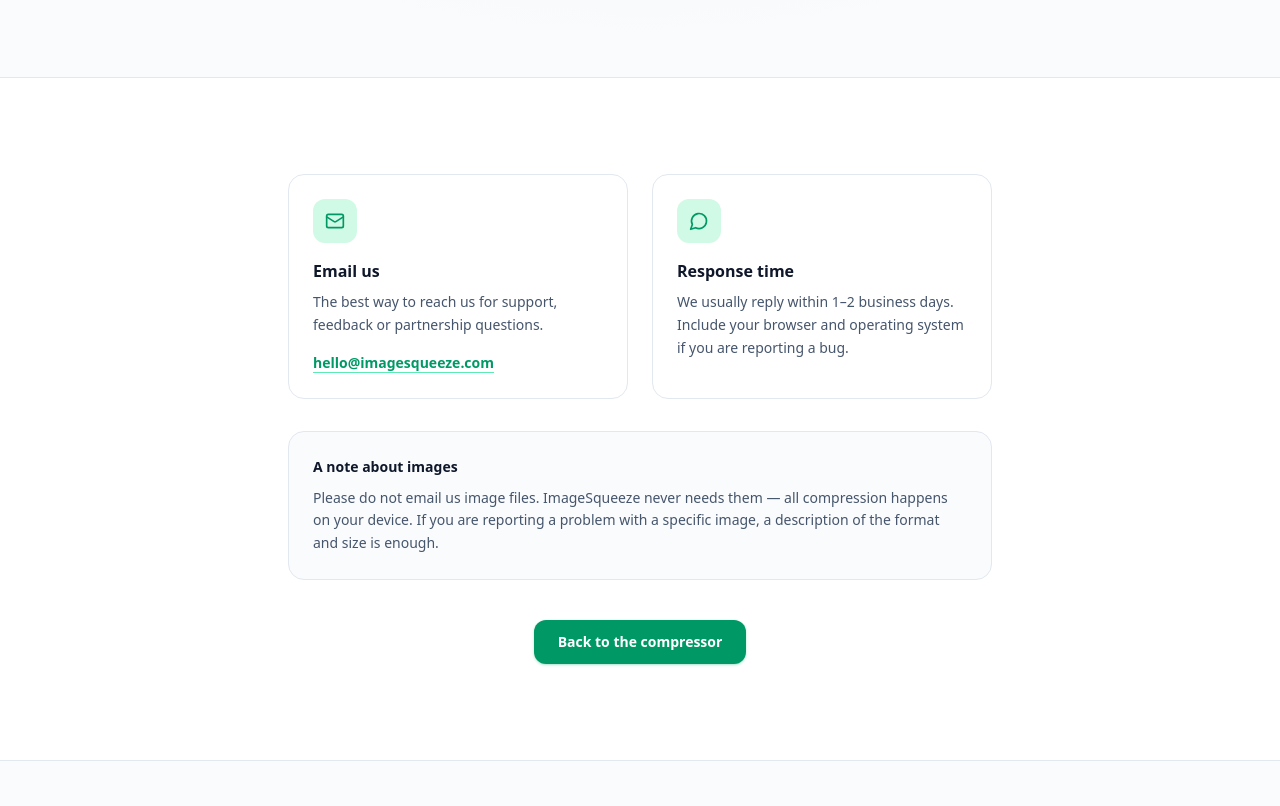
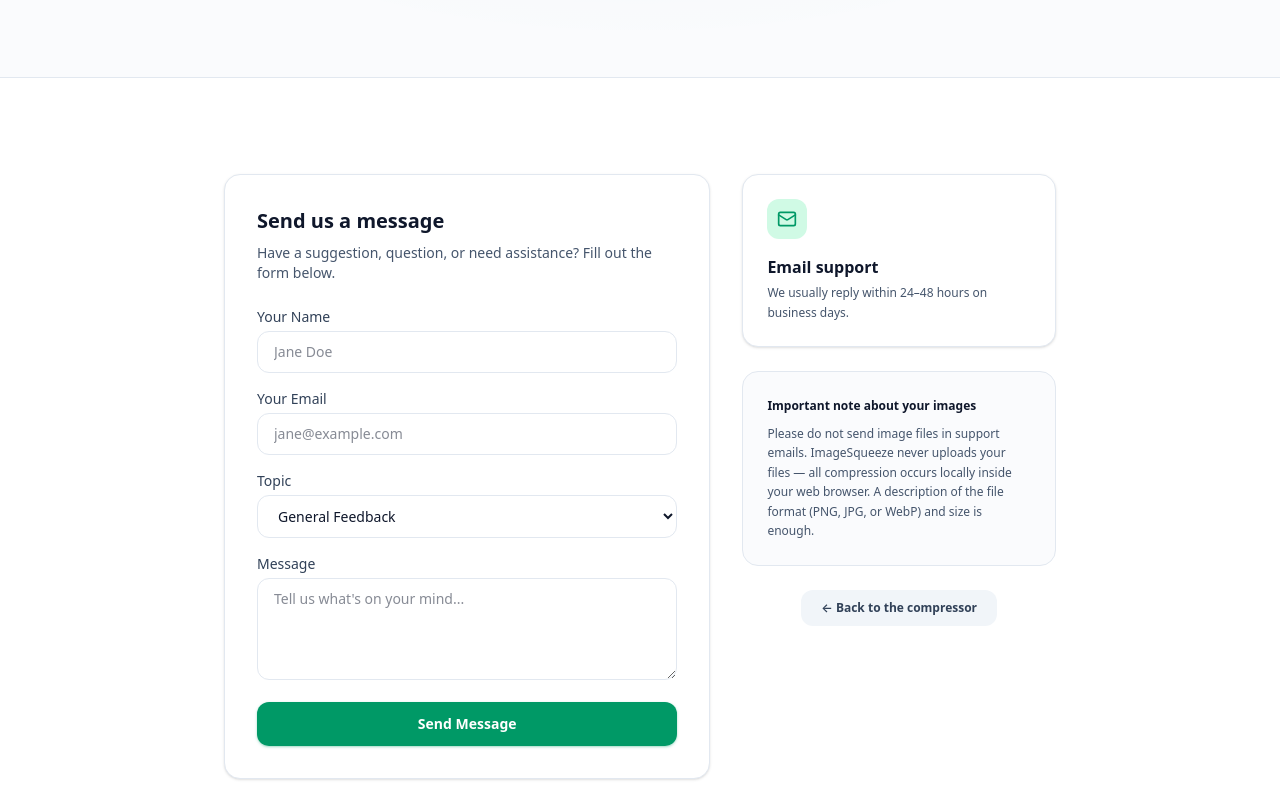
Before and after one commit to siyamxe/imagesqueeze, an Astro site: page /contact in a window 1280 px wide. Shown: the part 273-1079 px from the top of the page. Built offline with nearby package versions, Linux system fonts and the light colour scheme; Astro itself is replaced by a stand-in of ours.

Commit message:
Fix canonical URLs, robots.txt, add sitemap.xml, and add interactive contact form

```diff
--- a/astro.config.mjs
+++ b/astro.config.mjs
@@ -2,9 +2,10 @@ import { defineConfig } from 'astro/config';
 import sitemap from '@astrojs/sitemap';
 import tailwindcss from '@tailwindcss/vite';
 
-// Update `site` to your final domain before deploying.
+// Automatically uses SITE_URL environment variable, or falls back to your current live deployment.
+// When you buy your custom domain, simply update the default URL below.
 export default defineConfig({
-  site: 'https://imagesqueeze.pages.dev',
+  site: process.env.SITE_URL || 'https://imagesqueeze.siyamxe.workers.dev',
   integrations: [sitemap()],
   vite: {
     plugins: [tailwindcss()],
--- a/public/robots.txt
+++ b/public/robots.txt
@@ -1,4 +1,5 @@
 User-agent: *
 Allow: /
 
-Sitemap: https://imagesqueeze.pages.dev/sitemap-index.xml
+Sitemap: https://imagesqueeze.siyamxe.workers.dev/sitemap-index.xml
+Sitemap: https://imagesqueeze.siyamxe.workers.dev/sitemap.xml
--- a/src/components/Header.astro
+++ b/src/components/Header.astro
@@ -6,6 +6,7 @@ const nav = [
   { href: '/#features', label: 'Features' },
   { href: '/#faq', label: 'FAQ' },
   { href: '/about', label: 'About' },
+  { href: '/contact', label: 'Contact' },
 ];
 ---
 
--- a/src/pages/contact.astro
+++ b/src/pages/contact.astro
@@ -14,97 +14,106 @@ import PageHero from '../components/PageHero.astro';
   />
 
   <section class="py-16 sm:py-24">
-    <div class="mx-auto max-w-3xl px-4 sm:px-6 lg:px-8">
-      <div class="grid gap-6 sm:grid-cols-2">
-        <div
-          class="rounded-2xl border border-slate-200 bg-white p-6 dark:border-slate-800 dark:bg-slate-900/60"
+    <div class="mx-auto max-w-4xl px-4 sm:px-6 lg:px-8">
+      <div class="grid gap-8 lg:grid-cols-5">
+        <!-- Contact Form -->
+        <div class="lg:col-span-3 rounded-2xl border border-slate-200 bg-white p-6 sm:p-8 dark:border-slate-800 dark:bg-slate-900/60 shadow-sm">
+          <h2 class="text-xl font-bold text-slate-900 dark:text-white mb-2">Send us a message</h2>
+          <p class="text-sm text-slate-600 dark:text-slate-400 mb-6">
+            Have a suggestion, question, or need assistance? Fill out the form below.
+          </p>
+
+          <form class="space-y-4" onsubmit="event.preventDefault(); alert('Thank you for contacting ImageSqueeze! Your message has been received.'); this.reset();">
+            <div>
+              <label for="name" class="block text-sm font-medium text-slate-700 dark:text-slate-300 mb-1">Your Name</label>
+              <input
+                type="text"
+                id="name"
+                name="name"
+                required
+                placeholder="Jane Doe"
+                class="w-full px-4 py-2.5 rounded-xl border border-slate-200 dark:border-slate-700 dark:bg-slate-800 text-slate-900 dark:text-white focus:ring-2 focus:ring-emerald-500 outline-none text-sm transition"
+              />
+            </div>
+
+            <div>
+              <label for="email" class="block text-sm font-medium text-slate-700 dark:text-slate-300 mb-1">Your Email</label>
+              <input
+                type="email"
+                id="email"
+                name="email"
+                required
+                placeholder="jane@example.com"
+                class="w-full px-4 py-2.5 rounded-xl border border-slate-200 dark:border-slate-700 dark:bg-slate-800 text-slate-900 dark:text-white focus:ring-2 focus:ring-emerald-500 outline-none text-sm transition"
+              />
+            </div>
+
+            <div>
+              <label for="topic" class="block text-sm font-medium text-slate-700 dark:text-slate-300 mb-1">Topic</label>
+              <select
+                id="topic"
+                name="topic"
+                class="w-full px-4 py-2.5 rounded-xl border border-slate-200 dark:border-slate-700 dark:bg-slate-800 text-slate-900 dark:text-white focus:ring-2 focus:ring-emerald-500 outline-none text-sm transition"
               >
-          <div
-            class="flex h-11 w-11 items-center justify-center rounded-xl bg-emerald-100 text-emerald-600 dark:bg-emerald-500/10 dark:text-emerald-400"
+                <option value="feedback">General Feedback</option>
+                <option value="bug">Report a Compression Bug</option>
+                <option value="feature">Request a Feature</option>
+                <option value="partnership">Business & Inquiries</option>
+              </select>
+            </div>
+
+            <div>
+              <label for="message" class="block text-sm font-medium text-slate-700 dark:text-slate-300 mb-1">Message</label>
+              <textarea
+                id="message"
+                name="message"
+                rows="4"
+                required
+                placeholder="Tell us what's on your mind..."
+                class="w-full px-4 py-2.5 rounded-xl border border-slate-200 dark:border-slate-700 dark:bg-slate-800 text-slate-900 dark:text-white focus:ring-2 focus:ring-emerald-500 outline-none text-sm transition"
+              ></textarea>
+            </div>
+
+            <button
+              type="submit"
+              class="w-full py-3 px-6 rounded-xl bg-emerald-600 hover:bg-emerald-500 text-white font-semibold text-sm transition shadow-sm shadow-emerald-600/30 cursor-pointer"
             >
-            <svg
-              xmlns="http://www.w3.org/2000/svg"
-              viewBox="0 0 24 24"
-              fill="none"
-              stroke="currentColor"
-              stroke-width="2"
-              stroke-linecap="round"
-              stroke-linejoin="round"
-              class="h-5 w-5"
-              aria-hidden="true"
-            >
+              Send Message
+            </button>
+          </form>
+        </div>
+
+        <!-- Support Info Sidebar -->
+        <div class="lg:col-span-2 space-y-6">
+          <div class="rounded-2xl border border-slate-200 bg-white p-6 dark:border-slate-800 dark:bg-slate-900/60 shadow-sm">
+            <div class="flex h-10 w-10 items-center justify-center rounded-xl bg-emerald-100 text-emerald-600 dark:bg-emerald-500/10 dark:text-emerald-400 mb-4">
+              <svg xmlns="http://www.w3.org/2000/svg" viewBox="0 0 24 24" fill="none" stroke="currentColor" stroke-width="2" stroke-linecap="round" stroke-linejoin="round" class="h-5 w-5">
                 <rect width="20" height="16" x="2" y="4" rx="2"></rect>
                 <path d="m22 7-8.97 5.7a1.94 1.94 0 0 1-2.06 0L2 7"></path>
               </svg>
             </div>
-          <h2 class="mt-4 text-base font-semibold text-slate-900 dark:text-white">
-            Email us
-          </h2>
-          <p class="mt-2 text-sm leading-relaxed text-slate-600 dark:text-slate-300">
-            The best way to reach us for support, feedback or partnership
-            questions.
-          </p>
-          <a
-            href="mailto:hello@imagesqueeze.com"
-            class="mt-4 inline-flex items-center gap-2 text-sm font-semibold text-emerald-600 underline decoration-emerald-300 underline-offset-4 transition hover:text-emerald-500 dark:text-emerald-400"
-          >
-            hello@imagesqueeze.com
-          </a>
-        </div>
-
-        <div
-          class="rounded-2xl border border-slate-200 bg-white p-6 dark:border-slate-800 dark:bg-slate-900/60"
-        >
-          <div
-            class="flex h-11 w-11 items-center justify-center rounded-xl bg-emerald-100 text-emerald-600 dark:bg-emerald-500/10 dark:text-emerald-400"
-          >
-            <svg
-              xmlns="http://www.w3.org/2000/svg"
-              viewBox="0 0 24 24"
-              fill="none"
-              stroke="currentColor"
-              stroke-width="2"
-              stroke-linecap="round"
-              stroke-linejoin="round"
-              class="h-5 w-5"
-              aria-hidden="true"
-            >
-              <path
-                d="M7.9 20A9 9 0 1 0 4 16.1L2 22Z"
-              ></path>
-            </svg>
-          </div>
-          <h2 class="mt-4 text-base font-semibold text-slate-900 dark:text-white">
-            Response time
-          </h2>
-          <p class="mt-2 text-sm leading-relaxed text-slate-600 dark:text-slate-300">
-            We usually reply within 1–2 business days. Include your browser and
-            operating system if you are reporting a bug.
-          </p>
-        </div>
-      </div>
-
-      <div
-        class="mt-8 rounded-2xl border border-slate-200 bg-slate-50/70 p-6 text-sm leading-relaxed text-slate-600 dark:border-slate-800 dark:bg-slate-900/40 dark:text-slate-300"
-      >
-        <p class="font-semibold text-slate-900 dark:text-white">
-          A note about images
-        </p>
-        <p class="mt-2">
-          Please do not email us image files. ImageSqueeze never needs them —
-          all compression happens on your device. If you are reporting a
-          problem with a specific image, a description of the format and size
-          is enough.
+            <h3 class="text-base font-semibold text-slate-900 dark:text-white">Email support</h3>
+            <p class="mt-1 text-xs text-slate-600 dark:text-slate-400 leading-relaxed">
+              We usually reply within 24–48 hours on business days.
             </p>
           </div>
 
-      <div class="mt-10 text-center">
+          <div class="rounded-2xl border border-slate-200 bg-slate-50/70 p-6 text-xs leading-relaxed text-slate-600 dark:border-slate-800 dark:bg-slate-900/40 dark:text-slate-300">
+            <h3 class="font-semibold text-slate-900 dark:text-white mb-2">Important note about your images</h3>
+            <p>
+              Please do not send image files in support emails. ImageSqueeze never uploads your files — all compression occurs locally inside your web browser. A description of the file format (PNG, JPG, or WebP) and size is enough.
+            </p>
+          </div>
+
+          <div class="text-center">
             <a
               href="/#compressor"
-          class="inline-flex items-center gap-2 rounded-xl bg-emerald-600 px-6 py-3 text-sm font-semibold text-white shadow-sm shadow-emerald-600/25 transition hover:bg-emerald-500 focus-visible:outline-none focus-visible:ring-2 focus-visible:ring-emerald-500 focus-visible:ring-offset-2 dark:focus-visible:ring-offset-slate-950"
+              class="inline-flex items-center gap-2 rounded-xl bg-slate-100 hover:bg-slate-200 dark:bg-slate-800 dark:hover:bg-slate-700 px-5 py-2.5 text-xs font-semibold text-slate-700 dark:text-slate-200 transition"
             >
-          Back to the compressor
+              &larr; Back to the compressor
             </a>
+          </div>
+        </div>
       </div>
     </div>
   </section>
--- /dev/null
+++ b/src/pages/sitemap.xml.ts
@@ -0,0 +1,15 @@
+export async function GET() {
+  const siteUrl = 'https://imagesqueeze.siyamxe.workers.dev';
+  const xml = `<?xml version="1.0" encoding="UTF-8"?>
+<sitemapindex xmlns="http://www.sitemaps.org/schemas/sitemap/0.9">
+  <sitemap>
+    <loc>${siteUrl}/sitemap-0.xml</loc>
+  </sitemap>
+</sitemapindex>`;
+
+  return new Response(xml, {
+    headers: {
+      'Content-Type': 'application/xml; charset=utf-8',
+    },
+  });
+}
```
Lines whose indentation alone changed are shown as unchanged.
